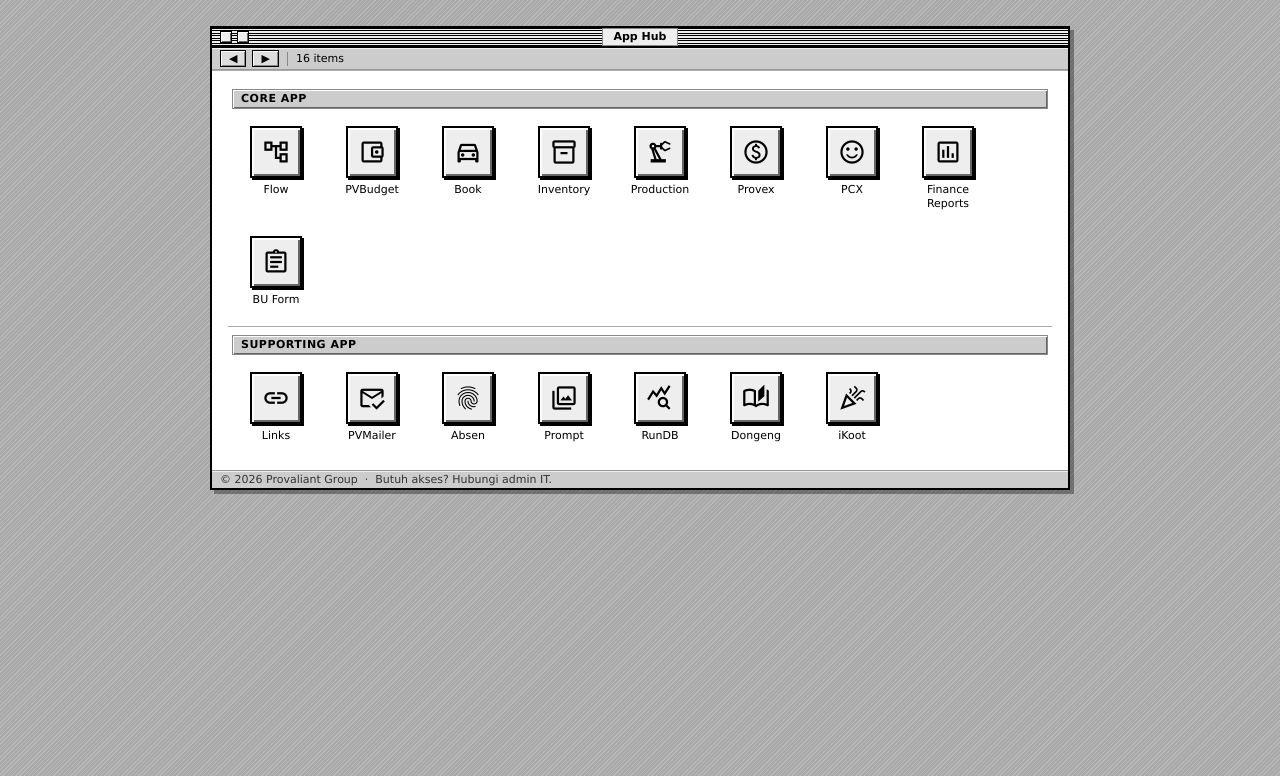
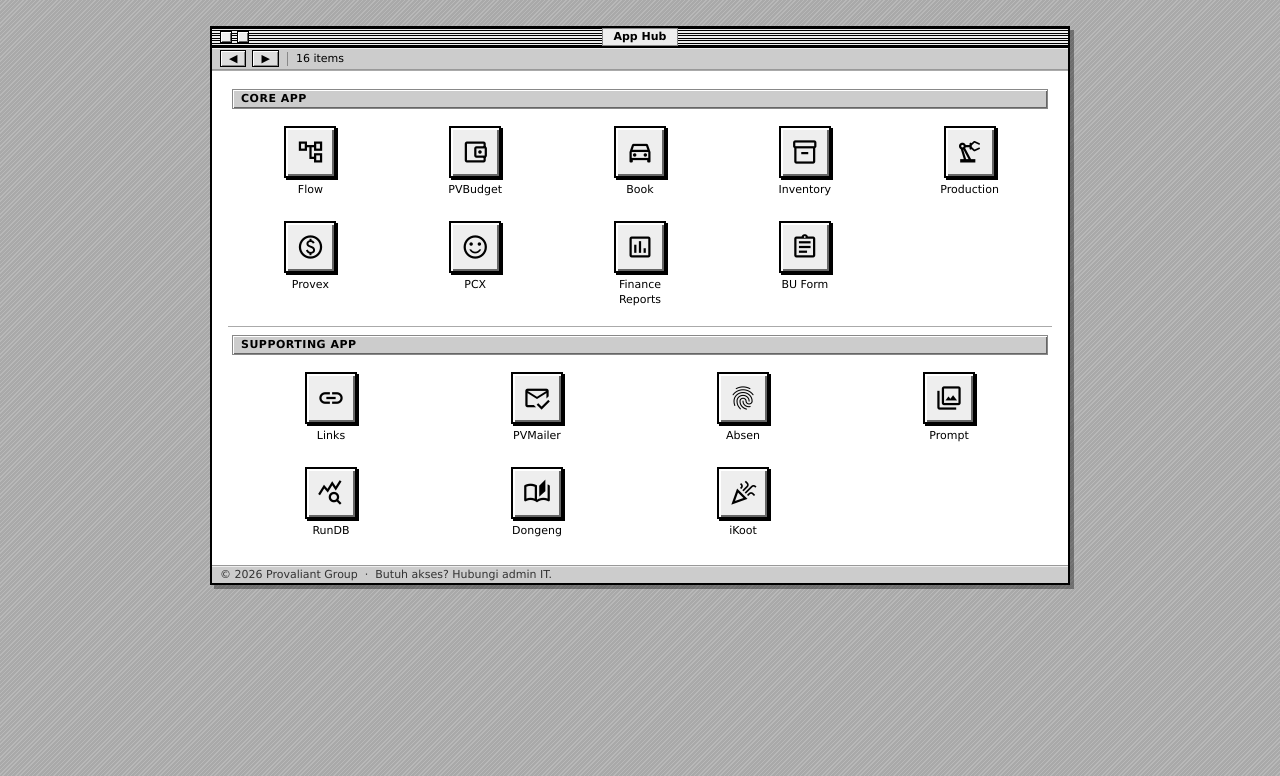
Before and after one commit to kopipes/apphub, a plain HTML site: page index.html in a window 1280 px wide. Shown: the part 24-800 px from the top of the page. Drawn offline with nearby package versions, Linux system fonts and the light colour scheme.

Commit message:
Lay out app grid in even rows

```diff
--- a/index.html
+++ b/index.html
@@ -122,10 +122,11 @@
 
     /* ── Icon grid ── */
     .icon-grid {
-      display: flex;
-      flex-wrap: wrap;
+      display: grid;
+      grid-template-columns: repeat(var(--cols, 4), minmax(0, 1fr));
       gap: 8px;
       padding: 4px;
+      justify-items: center;
     }
 
     .section-title {
@@ -143,7 +144,8 @@
       display: flex;
       flex-direction: column;
       align-items: center;
-      width: 88px;
+      width: 100%;
+      max-width: 112px;
       padding: 8px 4px 6px;
       text-decoration: none;
       color: #000;
@@ -279,7 +281,7 @@
 
     @media (max-width: 540px) {
       .window { margin: 26px 6px 10px; }
-      .app-icon { width: 76px; }
+      .app-icon { max-width: 96px; }
       .app-icon.featured { flex-direction: column; text-align: center; }
       .app-icon.featured .icon-label { text-align: center; }
     }
@@ -421,7 +423,48 @@
 
   <script>
     const STORAGE_KEY = 'apphub-icon-order';
+    const MAX_COLS = 6;
+    const MIN_CELL = 104;
     const grids = [...document.querySelectorAll('.icon-grid')];
+
+    // Pick the column count that keeps rows even:
+    // 6 apps -> 1 row of 6, 8 apps -> 2 rows of 4, 9 apps -> 5 + 4, and so on.
+    function layoutGrid(grid) {
+      const count = grid.querySelectorAll('.app-icon').length;
+      if (!count) return;
+
+      const available = grid.clientWidth - 8;
+      const fit = Math.floor(available / MIN_CELL);
+      const maxCols = Math.max(1, Math.min(MAX_COLS, count, fit || 1));
+
+      let bestCols = 1;
+      let bestScore = null;
+      for (let cols = 1; cols <= maxCols; cols++) {
+        const rows = Math.ceil(count / cols);
+        const empty = rows * cols - count;
+        const score = [rows, empty, -cols];
+        if (!bestScore ||
+            score[0] < bestScore[0] ||
+            (score[0] === bestScore[0] &&
+              (score[1] < bestScore[1] ||
+                (score[1] === bestScore[1] && score[2] < bestScore[2])))) {
+          bestScore = score;
+          bestCols = cols;
+        }
+      }
+
+      grid.style.setProperty('--cols', bestCols);
+    }
+
+    function layoutAll() {
+      grids.forEach(layoutGrid);
+    }
+
+    let resizeTimer;
+    window.addEventListener('resize', () => {
+      clearTimeout(resizeTimer);
+      resizeTimer = setTimeout(layoutAll, 120);
+    });
 
     function storageKeyFor(grid) {
       return STORAGE_KEY + ':' + (grid.dataset.section || 'default');
@@ -506,6 +549,8 @@
         });
       });
     });
+
+    layoutAll();
   </script>
 </body>
 </html>
```
